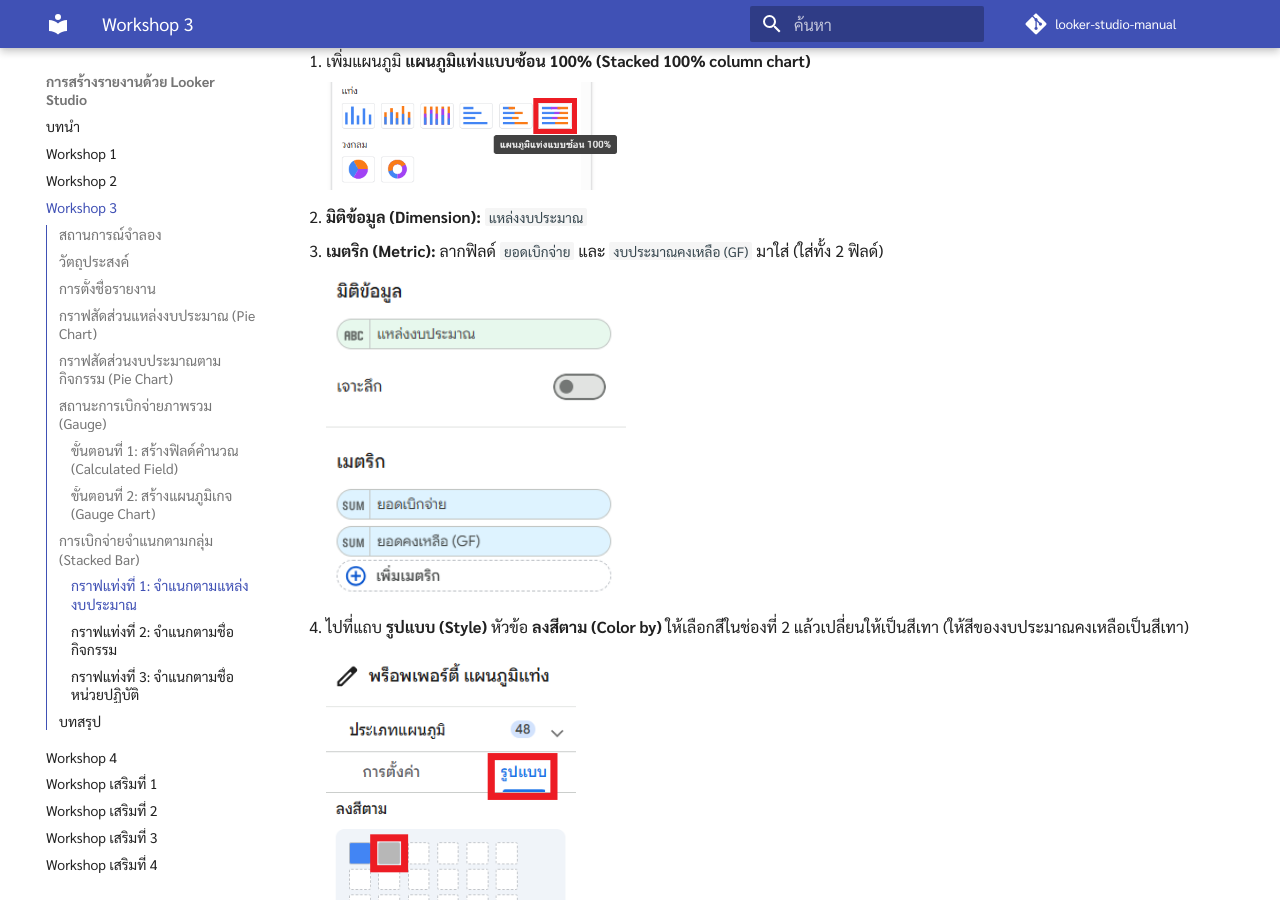
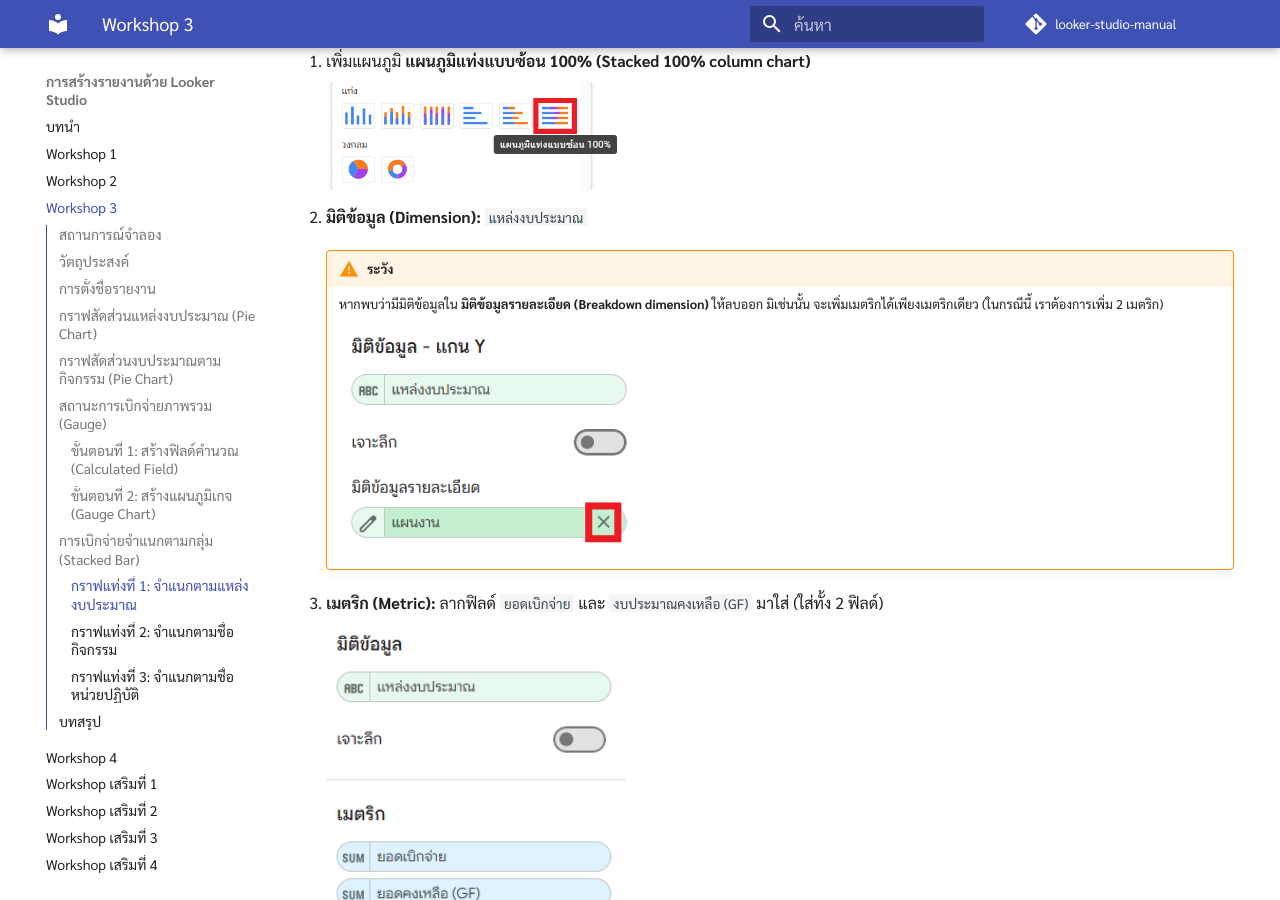
Before and after one commit to weeix/looker-studio-manual, an MkDocs documentation site: the page built from docs/workshop-3.md, in a window 1280 px wide and 900 px high, scrolled down 8302 px. Built offline with MkDocs 1.6.1 and Material for MkDocs 9.7.7, drawn with Linux system fonts in a browser that asks for light colours; comment, search, counter and statistics services are not loaded.

Commit message:
add a warning when creating stacked bar

```diff
--- a/docs/workshop-3.md
+++ b/docs/workshop-3.md
@@ -128,6 +128,13 @@
     ![เพิ่มแผนภูมิแท่งแบบซ้อน 100%](img/ws3-s5-1.png){ width="300" }
 
 2. **มิติข้อมูล (Dimension):** `แหล่งงบประมาณ`
+
+    !!! warning "ระวัง"
+        หากพบว่ามีมิติข้อมูลใน **มิติข้อมูลรายละเอียด (Breakdown dimension)** ให้ลบออก มิเช่นนั้น
+        จะเพิ่มเมตริกได้เพียงเมตริกเดียว (ในกรณีนี้ เราต้องการเพิ่ม 2 เมตริก)
+
+        ![ลบมิติข้อมูลในมิติข้อมูลรายละเอียด](img/ws3-s5-1a.png){ width="300" }
+
 3. **เมตริก (Metric):** ลากฟิลด์ `ยอดเบิกจ่าย` และ `งบประมาณคงเหลือ (GF)` มาใส่ (ใส่ทั้ง 2 ฟิลด์)
 
     ![มิติข้อมูลและเมตริกกราฟแท่งที่ 1](img/ws3-s5-2.png){ width="300" }
```
Also changed, not shown: docs/img/ws3-s5-1a.png (added).
